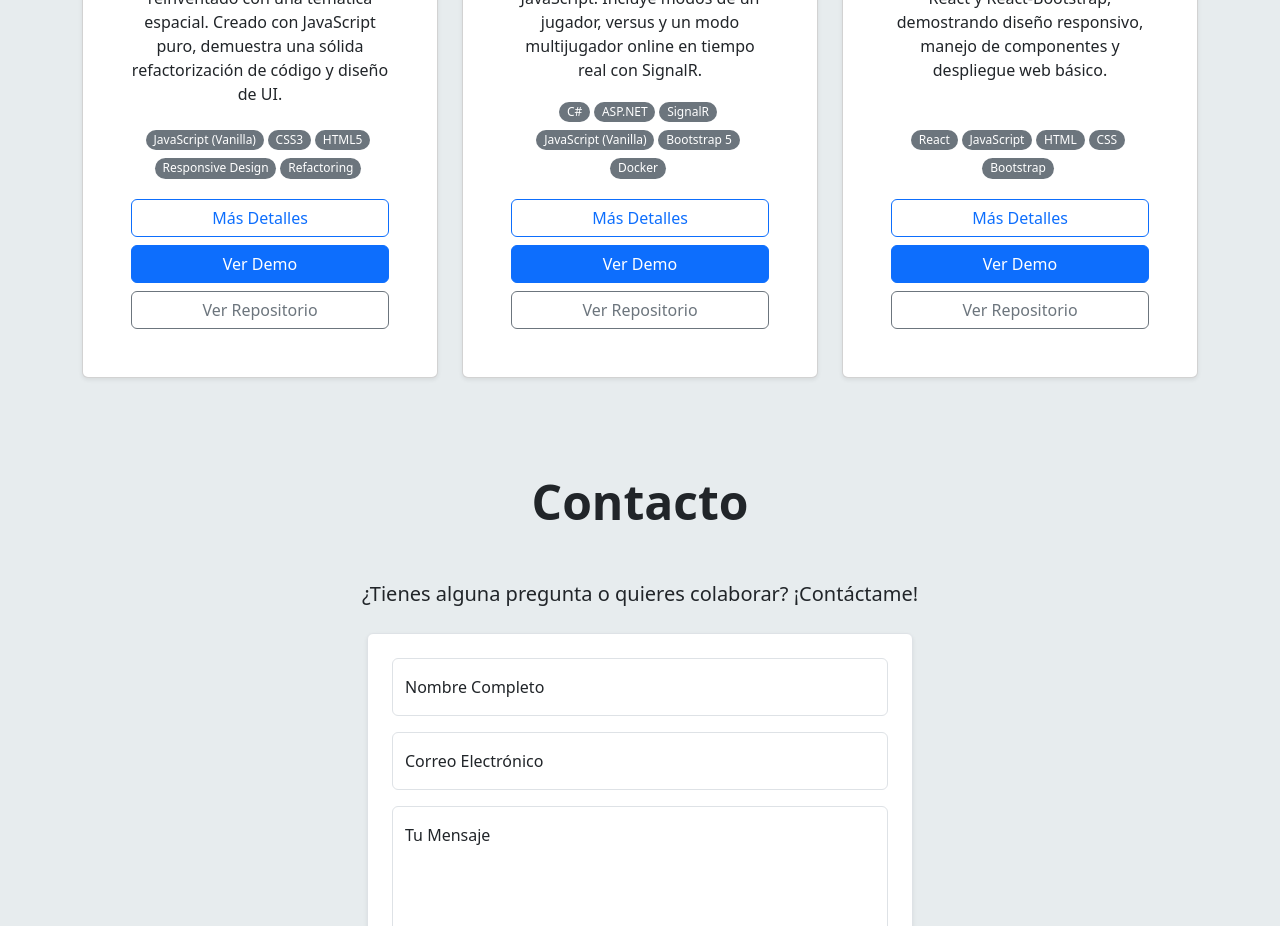
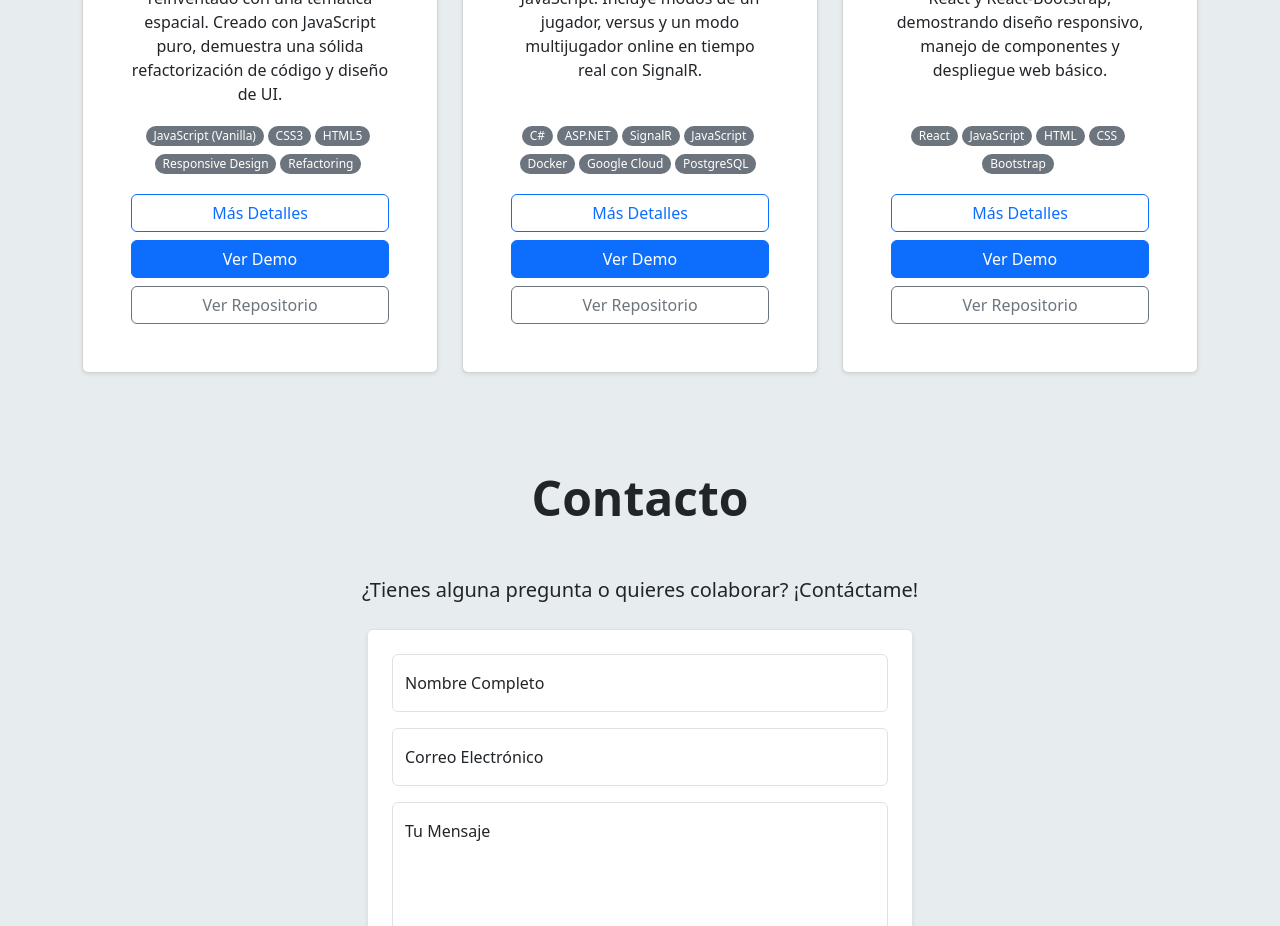
Before and after one commit to Charlydk/Portfolio_personal, a React (Vite) app: page / in a window 1280 px wide. Shown: the part 2060-2986 px from the top of the page. Built offline with nearby package versions, Linux system fonts and the light colour scheme.

Commit message:
edicion de juego del ahorcado en tarjeta

```diff
--- a/src/data/projectsData.js
+++ b/src/data/projectsData.js
@@ -20,7 +20,7 @@ const projects = [
     technologies: ["JavaScript (Vanilla)", "CSS3", "HTML5", "Responsive Design", "Refactoring"]
   },
   {
-    id: 2, // Un ID único para cada proyecto
+    id: 2,
     title: "Juego del Ahorcado",
     description: "Una aplicación web completa con backend en C# y frontend en JavaScript. Incluye modos de un jugador, versus y un modo multijugador online en tiempo real con SignalR.",
     modalContent: {
@@ -28,13 +28,13 @@ const projects = [
     text: [
       "➡️ **Concepto:** Este proyecto va más allá de un simple juego. El objetivo fue construir una aplicación web full-stack, robusta y escalable, con un backend en ASP.NET Core y un frontend interactivo en Vanilla JavaScript, poniendo especial énfasis en la funcionalidad multijugador en tiempo real.",
       "🛠️ **Desafíos Técnicos:** El principal reto fue la arquitectura del modo online. Implementé **SignalR** para la comunicación por WebSockets, lo que requirió un diseño cuidadoso para gestionar las conexiones, los grupos de jugadores y la sincronización de estados en tiempo real. Otro desafío interesante fue la creación de un servicio (`GameManager`) para manejar múltiples partidas concurrentes en la memoria del servidor y un servicio en segundo plano para la limpieza automática de recursos.",
-      "🤓 **Aprendizajes Clave:** Este proyecto consolidó mis habilidades en todo el ciclo de desarrollo. Profundicé en la creación de APIs con **ASP.NET Core**, la gestión de bases de datos con **Entity Framework**, la implementación de servicios en tiempo real con **SignalR** y el desarrollo de un frontend complejo con **Vanilla JavaScript**. Además, preparé la aplicación para su despliegue con **Docker**, adquiriendo experiencia en prácticas de DevOps."
+      "🤓 **Aprendizajes Clave:** Este proyecto consolidó mis habilidades en todo el ciclo de desarrollo. Profundicé en la creación de APIs con **ASP.NET Core**, la gestión de bases de datos con **Entity Framework**, la implementación de servicios en tiempo real con **SignalR** y el desarrollo de un frontend complejo con **Vanilla JavaScript**. Además, preparé y desplegué la aplicación usando **Docker y Google Cloud Run**, adquiriendo experiencia práctica en el ciclo de vida completo de una aplicación en la nube."
       ]
     },
     imageUrl: `${import.meta.env.BASE_URL}images/hangman-game.png`,
     projectUrl: "https://charlydk.github.io/ahorcado-game/frontend/", // URL a un demo en vivo (si tienes)
     repoUrl: "https://github.com/Charlydk/ahorcado-game.git", // URL a tu repositorio de GitHub
-    technologies: ["C#", "ASP.NET", "SignalR", "JavaScript (Vanilla)", "Bootstrap 5", "Docker"] // Tecnologías usadas, opcional para mostrar en la tarjeta
+    technologies: ["C#", "ASP.NET", "SignalR", "JavaScript", "Docker", "Google Cloud", "PostgreSQL"]
   },
   {
     id: 3,
```
